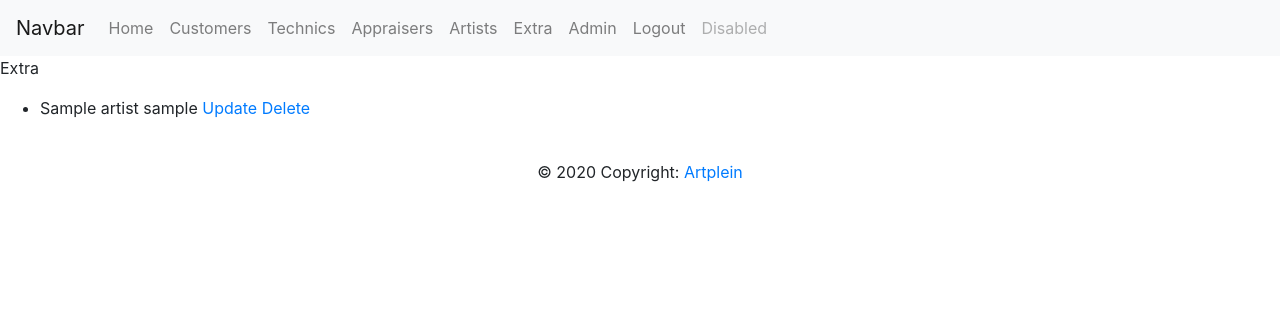
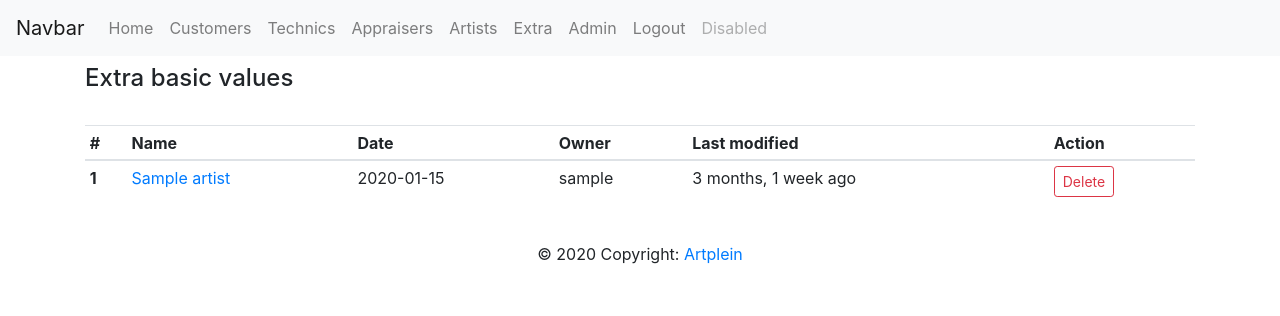
Before and after one commit to godjira-homless/artwork, a Django app: page /extra/ in a window 1280 px wide. Shown: the top 316 px of the page. Run offline with Django 3.2, Linux system fonts and the light colour scheme; a user stored in the database is signed in; tables that the repository leaves empty hold one stand-in row (values such as "Sample post"); some libraries are stand-ins or nearby versions.

Commit message:
fix extra update and extra list style

```diff
--- a/extra/templates/extra_list.html
+++ b/extra/templates/extra_list.html
@@ -1,14 +1,48 @@
 {% extends 'base.html' %}
 {% block content %}
 
-<p>Extra</p>
-{% if items.count == 0 %}
-<a href="{% url 'create_extra' %}">Create extra</a>
-{% endif %}
-<ul>
-    {% for item in items %}
-<li>{{ item.artist }} {{ item.owner }}  <a href="{% url 'update_extra' item.slug %}">Update</a>  <a href="{% url 'delete_extra' item.slug %}">Delete</a></li>
-    {% endfor %}
-</ul>
+<div class="container mt-2 my-container">
+    <div class="row">
+            <div class="col-sm">
+            <h4>Extra basic values</h4>
+            {% if items.count == 0 %}
+                <div class="col-sm">
+                    <a href="{% url 'create_extra' %}">
+                    <button class="btn btn-primary btn-sm">New extra artist</button>
+                    </a>
+                </div>
+            {% endif %}
+        </div>
+    </div>
+</div>
+
+<div class="mt-4 container table-responsive">
+    <table class="table table-hover table-sm">
+        <thead>
+        <tr>
+            <th scope="col">#</th>
+            <th scope="col">Name</th>
+            <th scope="col">Date</th>
+            <th scope="col">Owner</th>
+            <th scope="col">Last modified</th>
+            <th scope="col">Action</th>
+         </tr>
+        </thead>
+        <tbody>
+
+        {% for item in items %}
+        <tr>
+            <th scope="row">{{ item.id }}</th>
+            <td><a href="{% url 'update_extra' item.slug %}">{{ item.artist }}</a></td>
+            <td>{{ item.create_date|date:"Y-m-d" }}</td>
+            <td>{{ item.owner }}</td>
+            <td data-toggle="tooltip" data-placement="top" title="{{ item.modify_date | timesince }} ago">{{ item.modify_date|timesince }} ago</td>
+            <td>
+                <a class="btn btn-outline-danger btn-sm" href="{% url 'delete_extra' item.slug %}">Delete</a>
+            </td>
+        </tr>
+        {% endfor %}
+        </tbody>
+    </table>
 
 {% endblock content %}
--- a/extra/views.py
+++ b/extra/views.py
@@ -46,7 +46,7 @@ def update_extra(request, slug):
         artist_name = ""
     form = ExtrasForm(request.POST or None, initial={'artist': artist_name}, instance=instance)
     if form.is_valid():
-        obj = form.save(commit=False)
+        # obj = form.save(commit=False)
         form.save()
         return HttpResponseRedirect(reverse('extra_list'))
     return render(request, 'extra_update.html', {'form': form})
```
Also changed, not shown: extra/templates/extra_update.html (+6 -7 lines).
